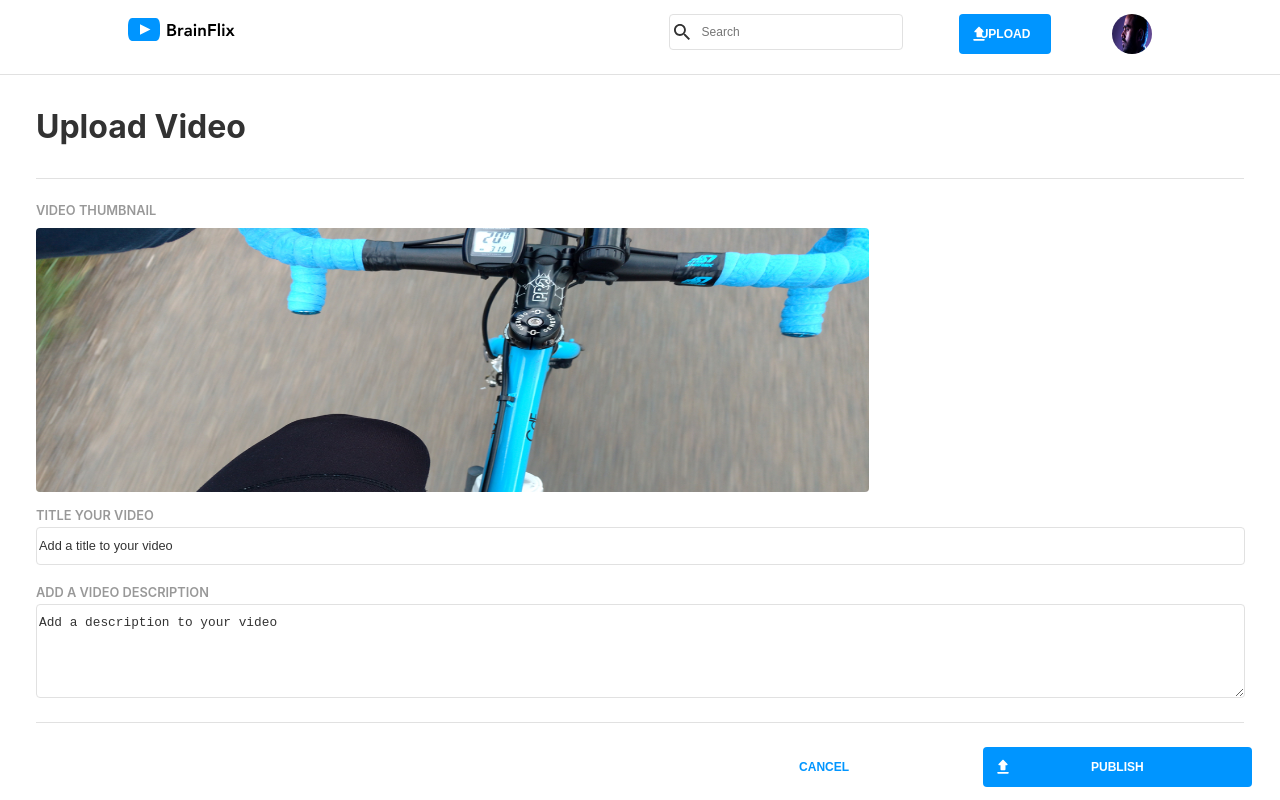
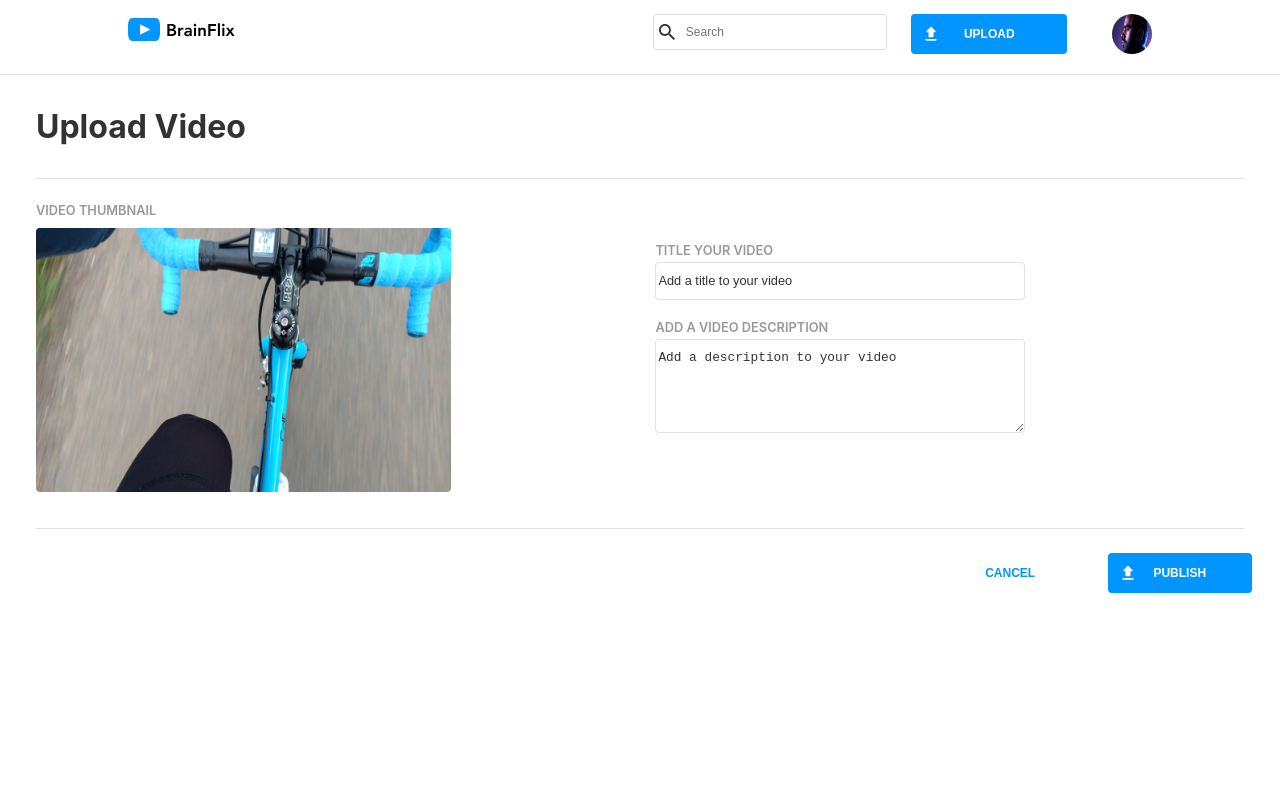
Before and after one commit to Chao-Meng/chao-meng-brainflix, a React (Create React App) app in the folder chao-meng-brainflix/: page /upload in a window 1280 px wide. Built offline with nearby package versions, Linux system fonts and the light colour scheme.

Commit message:
added upload page desktop scss

```diff
--- a/chao-meng-brainflix/src/components/Header/Header.js
+++ b/chao-meng-brainflix/src/components/Header/Header.js
@@ -12,7 +12,7 @@ return(
         <div className="header__container">
             <div className="header__container--left">
                 <input className="header__input" placeholder="Search" type="text"/>
-                <button className="universal__button">UPLOAD</button>
+                <button className="header__button">UPLOAD</button>
             </div>
             <div className="header__container--right">
             <img className="header__avatar" src={avatar}></img>
--- a/chao-meng-brainflix/src/components/Header/Header.scss
+++ b/chao-meng-brainflix/src/components/Header/Header.scss
@@ -79,4 +79,7 @@
             height:2.5rem;
         }
     }
+    &__button{
+        @include universal__button;
+    }
 }
--- a/chao-meng-brainflix/src/components/UploadVideo/UploadVideo.js
+++ b/chao-meng-brainflix/src/components/UploadVideo/UploadVideo.js
@@ -6,8 +6,8 @@ function UploadVideo() {
         <div className="upVideo">
             <h1 className="upVideo__title">Upload Video</h1>
             <div className="upVideo__divider"></div>
-            <div>
-                <p className="upVideo__subtitle"> VIDEO THUMBNAIL</p>
+            <p className="upVideo__subtitle"> VIDEO THUMBNAIL</p>
+            <div className="upVideo__container">
                 <div className="upVideo__imgContainer">
                     <img className="upVideo__img" src={cover}/>
                 </div>
@@ -17,13 +17,12 @@ function UploadVideo() {
                     <label className="upVideo__label" for="videoDescr"> ADD A VIDEO DESCRIPTION</label>
                     <textarea className="upVideo__videoDescr" id="videoDescr"type="text" placeholder="Add a description to your video"/>
                 </form>
-                <div className="upVideo__divider"></div>
-                <div className="upVideo__buttonContainer">
-                    <button className="universal__button">PUBLISH</button>
+            </div>
+            <div className="upVideo__divider"></div>
+            <div className="upVideo__buttonContainer">
+                    <button className="upVideo__button">PUBLISH</button>
                     <button className="upVideo__buttonCancel">CANCEL</button>
                 </div>
-            </div>
-
 
         </div>
     )
--- a/chao-meng-brainflix/src/components/UploadVideo/UploadVideo.scss
+++ b/chao-meng-brainflix/src/components/UploadVideo/UploadVideo.scss
@@ -18,7 +18,12 @@
             font-size:$font-size-200;
         }
     }
-
+    &__container{
+        @include desktop{
+            display: flex;
+            width:80vw;///////need modify
+        }
+    }
    &__imgContainer{
         width:100%;
         margin-top:-0.2rem;
@@ -126,11 +131,18 @@
             order:1;
             width:22%;
         }
+        @include desktop{
+            width:12%;
+        }
+    }
+    &__button{
+        @include universal__button;
+        @include tablet{
+            width:22%;
+            order:2;
+        }
+        @include desktop{
+            width:11.8%;
+        }
     }
 }
-.universal__button{
-    @include tablet{
-        width:22%;
-        order:2;
-    }
-}
--- a/chao-meng-brainflix/src/styles/global.scss
+++ b/chao-meng-brainflix/src/styles/global.scss
@@ -8,29 +8,3 @@ box-sizing:content-box;
     padding:0;
     font-family:"Avenir Next";
 }
-.universal__button{
-    width: calc(100vw - 2rem);
-    margin-right:1rem;
-    height:2.5rem;
-    border-radius: 4px;
-    color:$White;
-    background-color:$BrainFlix-Blue;
-    border:none;
-    font-size:$font-size-75;
-    font-weight:bold;
-    position:relative;
-    &::before{
-        content: "";
-        background-image: url("../assets/images/upload.svg");
-        background-size: contain;
-        width: 20px;
-        height: 20px;
-        position: absolute;
-        left: 10px;
-        top: 50%;
-        transform: translateY(-50%);
-    }
-    @include tablet{
-       margin-right:0.5rem;
-    }
-}
--- a/chao-meng-brainflix/src/styles/partials/_mixins.scss
+++ b/chao-meng-brainflix/src/styles/partials/_mixins.scss
@@ -17,3 +17,29 @@
     margin:1.3em auto 1rem auto;
     background-color:$Mercury;
 }
+@mixin universal__button{
+    width: calc(100vw - 2rem);
+    margin-right:1rem;
+    height:2.5rem;
+    border-radius: 4px;
+    color:$White;
+    background-color:$BrainFlix-Blue;
+    border:none;
+    font-size:$font-size-75;
+    font-weight:bold;
+    position:relative;
+    &::before{
+        content: "";
+        background-image: url("../../assets/images/upload.svg");
+        background-size: contain;
+        width: 20px;
+        height: 20px;
+        position: absolute;
+        left: 10px;
+        top: 50%;
+        transform: translateY(-50%);
+    }
+    @include tablet{
+       margin-right:0.5rem;
+    }
+}
```
